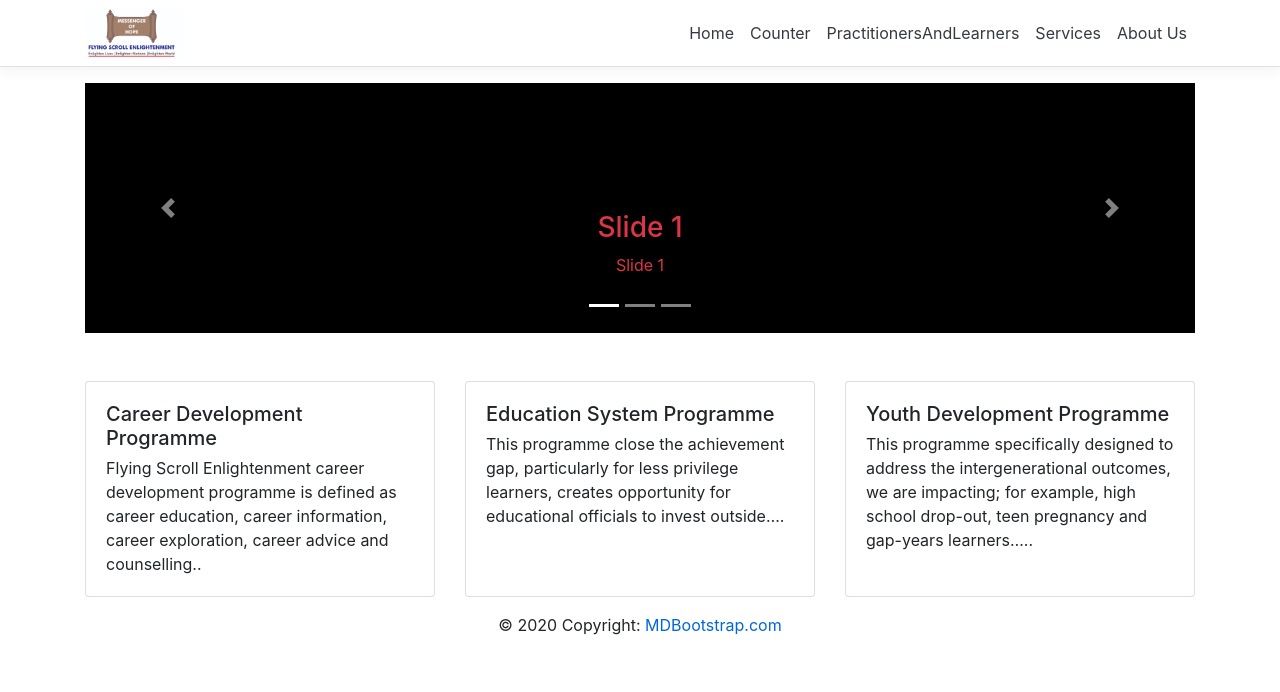
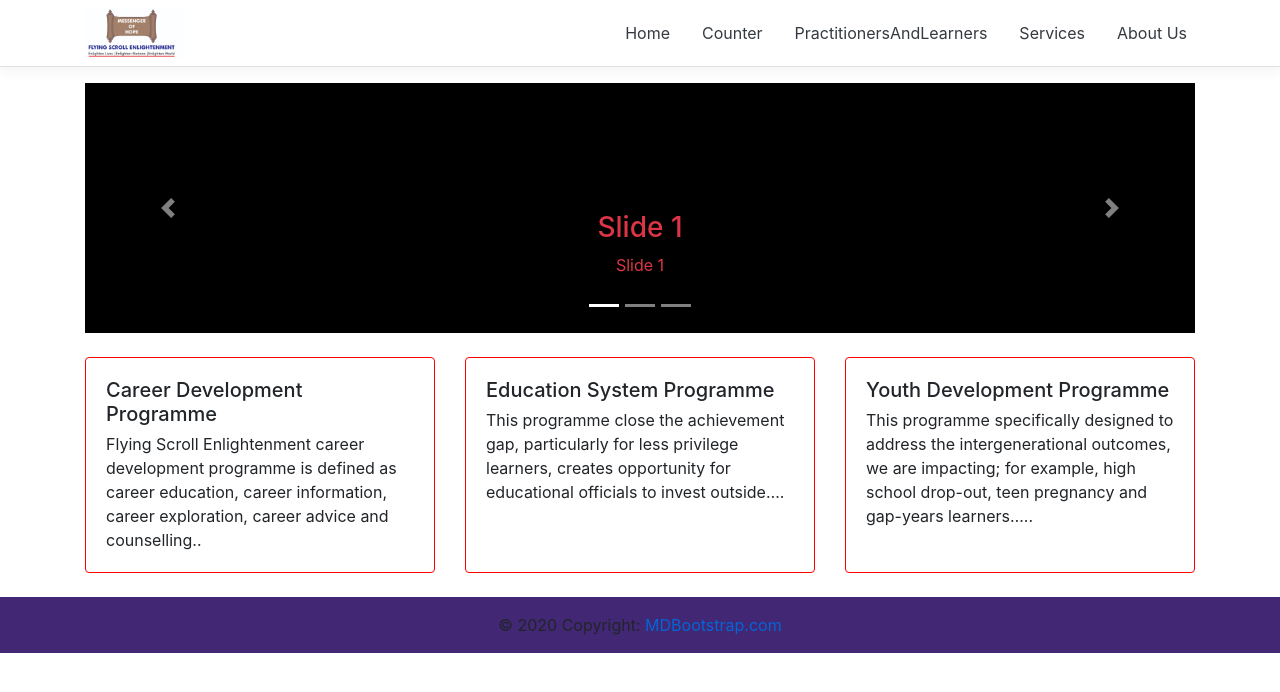
Before and after one commit to SibabalwePeter/FlyingScrollEnlightenment, a React (Create React App) app in the folder ClientApp/: page / in a window 1280 px wide. Shown: the top 692 px of the page. Built offline with nearby package versions, Linux system fonts and the light colour scheme.

Commit message:
Home pages styling

```diff
--- /dev/null
+++ b/ClientApp/src/Styles/Footer.css
@@ -0,0 +1,3 @@
+#footer{
+    background-color: rgb(66, 39, 116);
+}
--- /dev/null
+++ b/ClientApp/src/Styles/Home.css
@@ -0,0 +1,3 @@
+.card{
+   border-color: red;
+}
--- a/ClientApp/src/components/Footer.tsx
+++ b/ClientApp/src/components/Footer.tsx
@@ -1,23 +1,13 @@
 import * as React from 'react';
+import '../Styles/Footer.css'
 
-export default class Footer extends React.PureComponent<{}, { isOpen: boolean }> {
-    public state = {
-        isOpen: false
-    };
-
-    public render() {
-        return (
-            <footer>
-            <div className="footer-copyright text-center py-3">© 2020 Copyright:
-              <a href="https://mdbootstrap.com/"> MDBootstrap.com</a>
+const Footer = () => {
+    return (
+        <footer>
+            <div id="footer" className="footer-copyright text-center py-3 mb-1">© 2020 Copyright:
+                <a href="https://mdbootstrap.com/"> MDBootstrap.com</a>
             </div>
-          </footer>
-        );
-    }
-
-    private toggle = () => {
-        this.setState({
-            isOpen: !this.state.isOpen
-        });
-    }
+        </footer>
+    );
 }
+    export default Footer;
--- a/ClientApp/src/components/Home.tsx
+++ b/ClientApp/src/components/Home.tsx
@@ -10,6 +10,7 @@ import {
   CarouselIndicators,
   CarouselCaption
 } from 'reactstrap';
+import '../Styles/Home.css';
 
 const items = [
   {
@@ -86,8 +87,8 @@ const Slideshow = () => {
         <CarouselControl direction="next" directionText="Next" onClickHandler={next} />
       </Carousel>
       <br/>
-      <br/>
       <CardDeck>
+
           <Card>
             <CardBody>
               <CardTitle tag="h5">Career Development Programme</CardTitle>
@@ -95,6 +96,7 @@ const Slideshow = () => {
               <CardText>Flying Scroll Enlightenment career development programme is defined as career education, career information, career exploration, career advice and counselling..</CardText>
             </CardBody>
           </Card>
+
           <Card>
             <CardBody>
               <CardTitle tag="h5">Education System Programme</CardTitle>
@@ -110,6 +112,7 @@ const Slideshow = () => {
             </CardBody>
           </Card>
         </CardDeck>
+    <br/>
     </div>
   );
 }
--- a/ClientApp/src/components/NavMenu.tsx
+++ b/ClientApp/src/components/NavMenu.tsx
@@ -22,16 +22,16 @@ export default class NavMenu extends React.PureComponent<{}, { isOpen: boolean }
                                     <NavLink tag={Link} className="text-dark" to="/">Home</NavLink>
                                 </NavItem>
                                 <NavItem>
-                                    <NavLink tag={Link} className="text-dark" to="/counter">Counter</NavLink>
+                                    <NavLink tag={Link} className="text-dark ml-3" to="/counter">Counter</NavLink>
                                 </NavItem>
                                 <NavItem>
-                                    <NavLink tag={Link} className="text-dark" to="/PractitionersAndLearners">PractitionersAndLearners</NavLink>
+                                    <NavLink tag={Link} className="text-dark ml-3" to="/PractitionersAndLearners">PractitionersAndLearners</NavLink>
                                 </NavItem>
                                 <NavItem>
-                                    <NavLink tag={Link} className="text-dark" to="/Services">Services</NavLink>
+                                    <NavLink tag={Link} className="text-dark ml-3" to="/Services">Services</NavLink>
                                 </NavItem>
                                 <NavItem>
-                                    <NavLink tag={Link} className="text-dark" to="/AboutUs">About Us</NavLink>
+                                    <NavLink tag={Link} className="text-dark ml-3" to="/AboutUs">About Us</NavLink>
                                 </NavItem>
                             </ul>
                         </Collapse>
```
